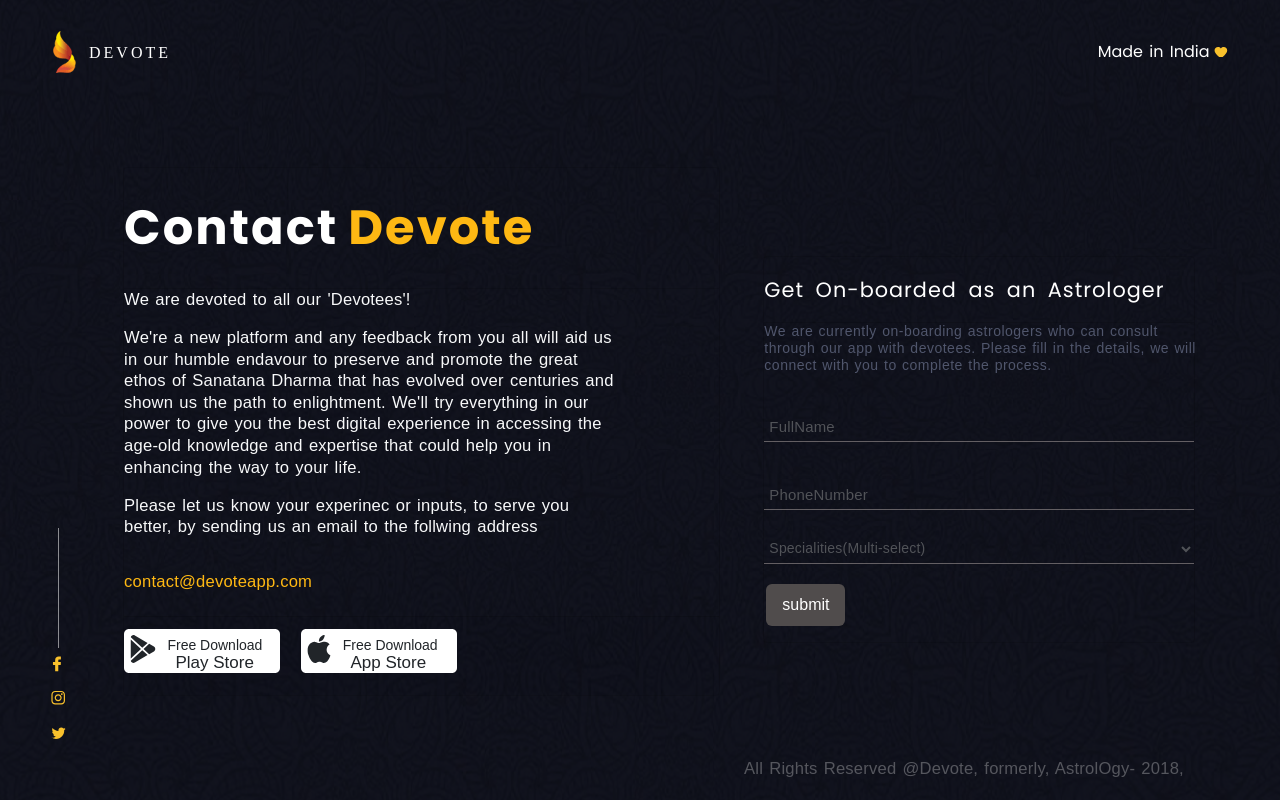
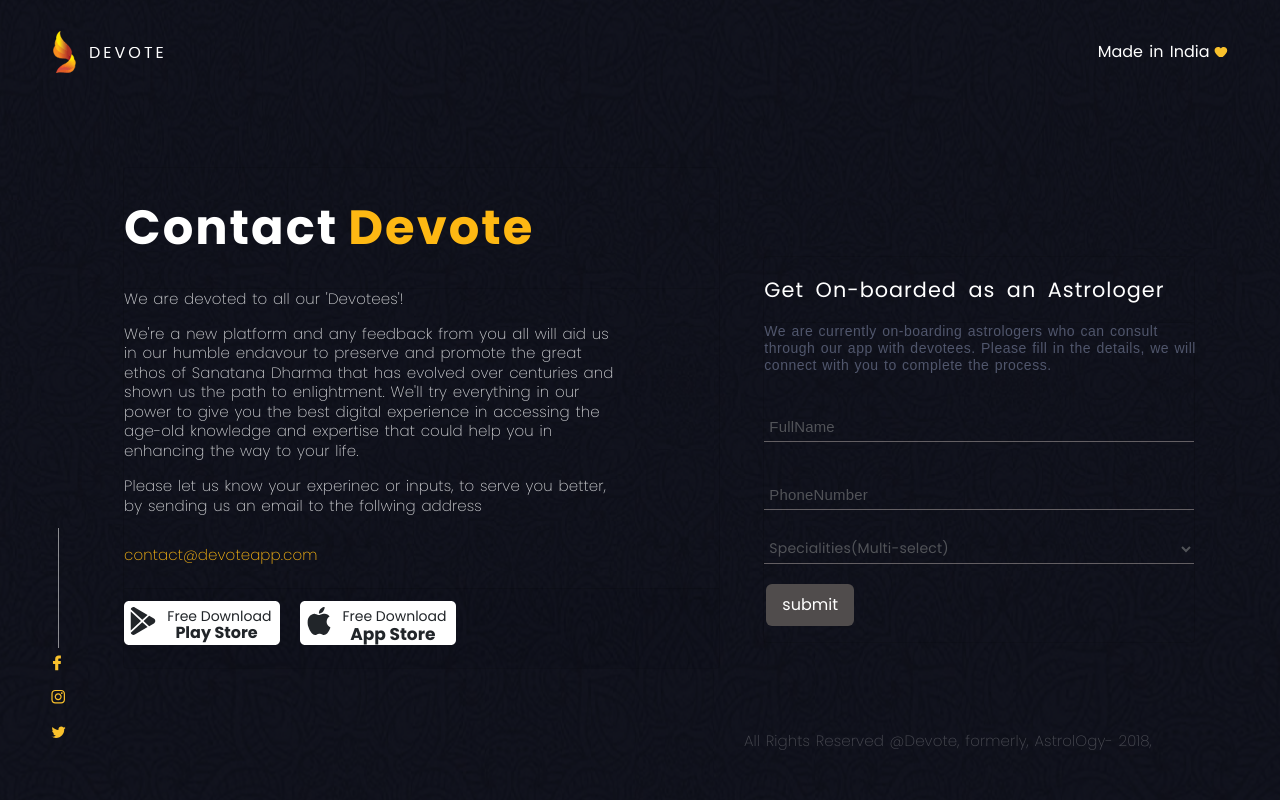
Before and after one commit to neeluhargunani/devoteeApp, a plain HTML site: page index.html in a window 1280 px wide. Drawn offline with nearby package versions, Linux system fonts and the light colour scheme; a web font is replaced by a local one.

Commit message:
Update style.css

```diff
--- a/css/style.css
+++ b/css/style.css
@@ -1,4 +1,4 @@
-@import url("https://fonts.googleapis.com/css2?family=Poppins:ital,wght@0,400;0,500;0,600;0,700;1,300;1,600&display=swap");
+@import url("https://fonts.googleapis.com/css2?family=Poppins:ital,wght@0,100;0,200;0,400;0,500;0,600;0,700;1,200;1,300;1,600&display=swap");
 
 @font-face {
   font-family: Cereal;
@@ -39,6 +39,11 @@
 * {
   box-sizing: border-box;
 }
+
+* {
+  font-family: "Poppins", sans-serif;
+}
+
 body {
   background-image: url("../images/bg-img.jpg");
   width: 100vw;
@@ -64,6 +69,10 @@ body {
   padding-top: 2%;
 }
 
+/*.container {
+    max-width: 1440px;
+    clear: both;
+}*/
 .logo-txt {
   font-size: 0.9em;
   letter-spacing: 3px;
@@ -92,7 +101,7 @@ body {
   margin-left: 11%;
 }
 .mrg-tp-rgt {
-  margin-top: 22.5%;
+  margin-top: 39.5%;
   margin-left: 3%;
 }
 .sec-left .card,
@@ -120,12 +129,12 @@ body {
 .sec-left .card-body h5,
 h6,
 p {
-  color: #f8f9fa;
-  font-family: sans-serif;
-  font-size: 16.6px;
-  font-style: unset;
-  font-weight: small;
-  letter-spacing: 0.2px;
+  color: #f8f9fad6;
+  font-family: "Poppins";
+  font-size: 15px;
+  font-style: normal;
+  font-weight: 200;
+  letter-spacing: 0.1px;
   word-spacing: 1.4px;
   width: 496px;
   line-height: 1.3;
@@ -153,18 +162,21 @@ p {
   position: absolute;
 
   left: 27%;
-  margin-top: 2px;
+  margin-top: 1px;
   font-size: 14px;
-  font-family: sans-serif;
-  font-weight: 200;
+  font-family: "Poppins";
+  font-weight: 400;
+  font-style: normal;
 }
 .google-box-txt2 {
   position: absolute;
   left: 32%;
-  margin-top: 17px;
-  font-size: 17px;
-  font-family: sans-serif;
-  font-weight: 500;
+  margin-top: 16px;
+  font-size: 16px;
+  font-family: "Poppins";
+
+  font-style: normal;
+  font-weight: 700;
 }
 .apple-bx {
   position: relative;
@@ -178,39 +190,43 @@ p {
   position: absolute;
 
   left: 27%;
-  margin-top: 2px;
+  margin-top: 1px;
   font-size: 14px;
-  font-family: sans-serif;
-  font-weight: 200;
+  font-family: "Poppins";
+  font-weight: 400;
+  font-style: normal;
 }
 .apple-box-txt2 {
   position: absolute;
   left: 32%;
-  margin-top: 17px;
+  margin-top: 16px;
   font-size: 17px;
-  font-family: sans-serif;
-  font-weight: 500;
+  font-family: "Poppins";
+  font-weight: 700;
+  font-style: normal;
 }
 .sec-rgt .card-body {
   color: #f8f9fa;
-  font-family: sans-serif;
+  font-family: "Poppins";
   font-size: 16.6px;
   font-weight: 100;
   letter-spacing: 0.2px;
   word-spacing: 1.4px;
   /*   width: 496px;*/
   line-height: 1.3;
+  font-style: normal;
 }
 .sec-rgt .card,
 .card-header {
   background-color: transparent;
 }
 .sec-head-rgt {
-  font-weight: 200;
+  font-weight: 400;
   font-family: "Poppins";
   font-size: 1.5em;
   letter-spacing: 1px;
   color: #fff;
+  font-style: normal;
   word-spacing: 3px;
 }
 
@@ -396,7 +412,6 @@ footer p {
   margin-top: 8%;
   margin-right: 2%;
 }
-/* Responsive */
 @media only screen and (min-width: 821px) and (max-width: 1260px) {
   body {
     overflow: auto;
@@ -473,6 +488,7 @@ footer p {
   }
   .forma2 {
     left: 3.3%;
+
     margin-top: 22%;
   }
   .forma3 {
```
